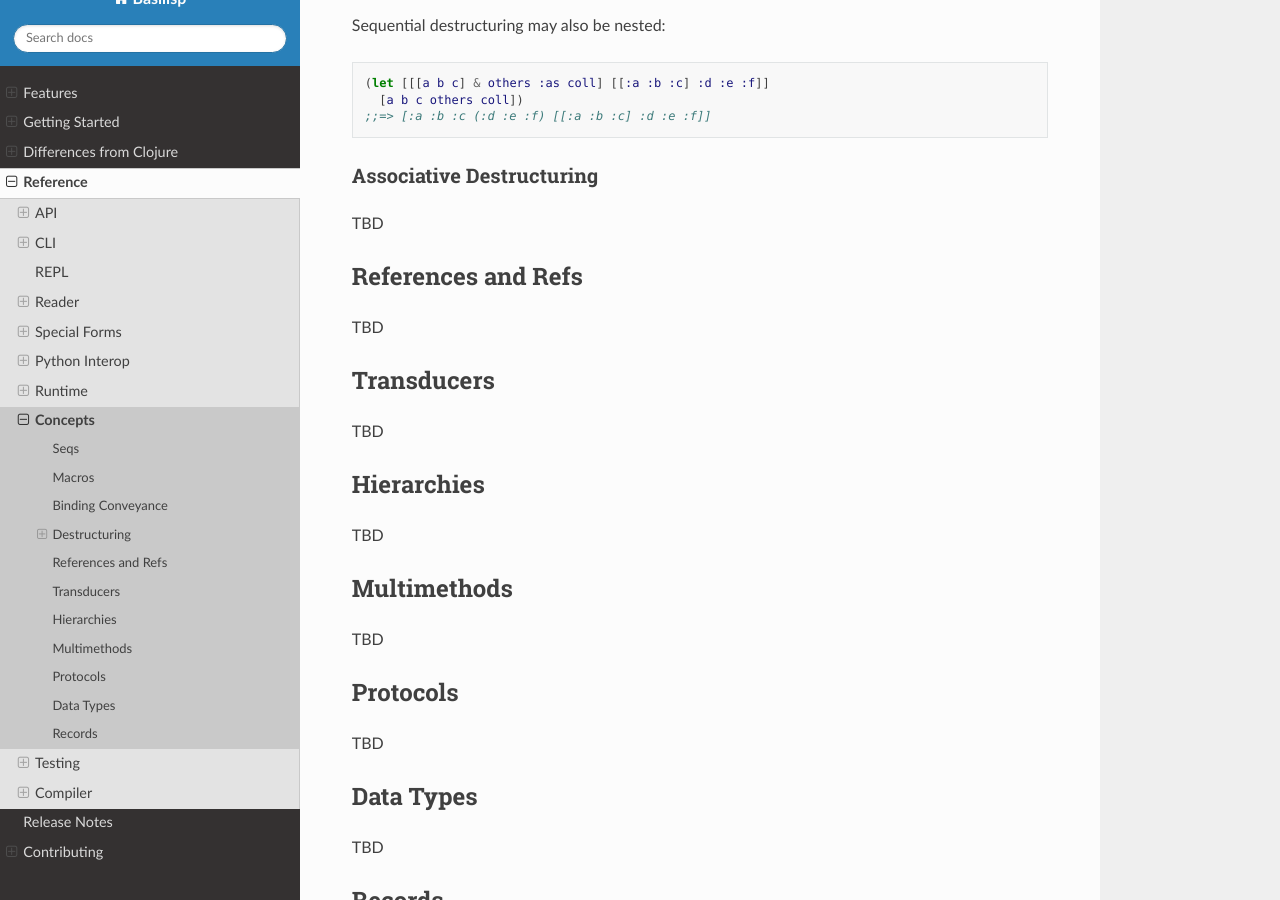
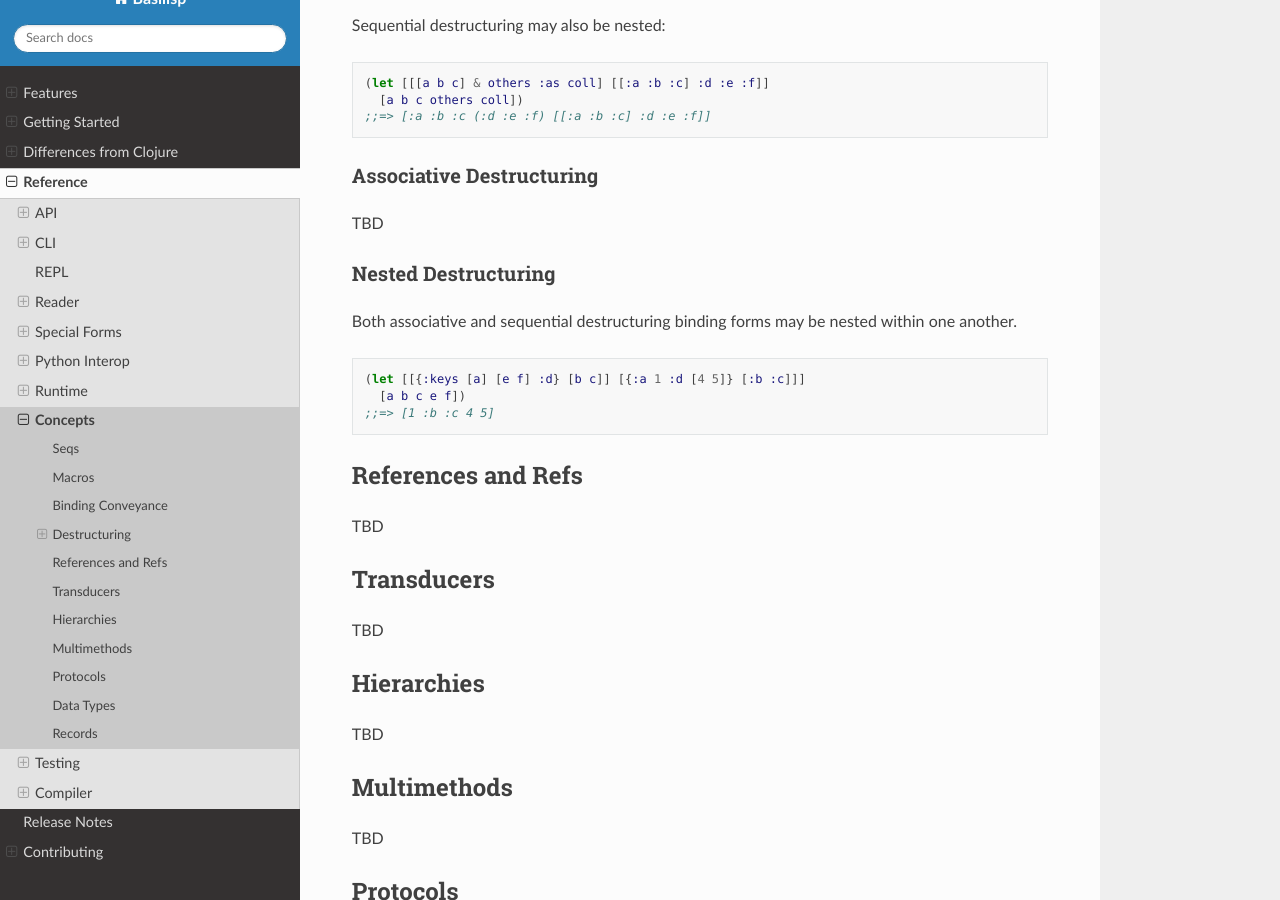
Before and after one commit to basilisp-lang/basilisp, a Sphinx documentation site: the page built from docs/concepts.rst, in a window 1280 px wide and 900 px high, scrolled down 2298 px. Built offline with Sphinx 7.4.7 and the Read the Docs theme 2.0.0, drawn with Linux system fonts in a browser that asks for light colours; cross-references to code outside the pages are shown as plain code.

Commit message:
Documentation

```diff
--- a/docs/concepts.rst
+++ b/docs/concepts.rst
@@ -106,6 +106,19 @@ Associative Destructuring
 
 TBD
 
+.. _nested_destructuring:
+
+Nested Destructuring
+^^^^^^^^^^^^^^^^^^^^
+
+Both associative and sequential destructuring binding forms may be nested within one another.
+
+.. code-block::
+
+   (let [[{:keys [a] [e f] :d} [b c]] [{:a 1 :d [4 5]} [:b :c]]]
+     [a b c e f])
+   ;;=> [1 :b :c 4 5]
+
 .. _references_and_refs:
 
 References and Refs
```
